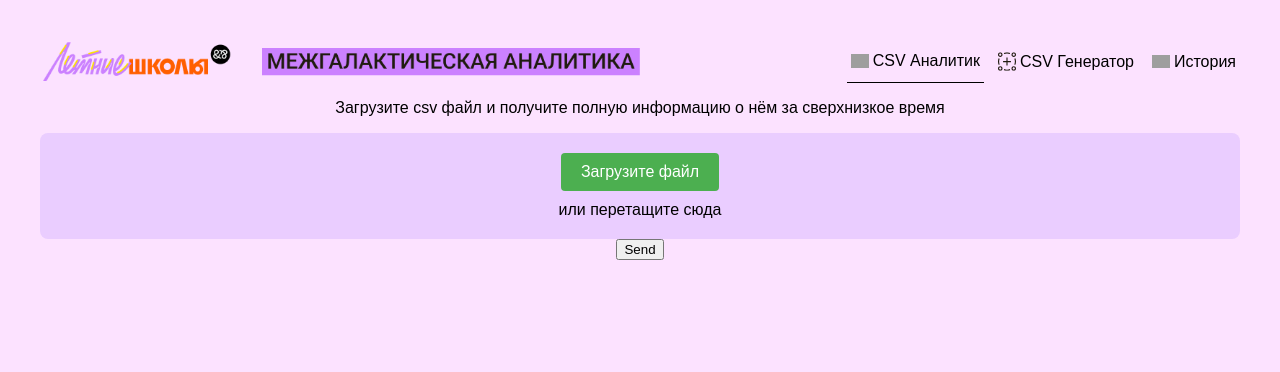
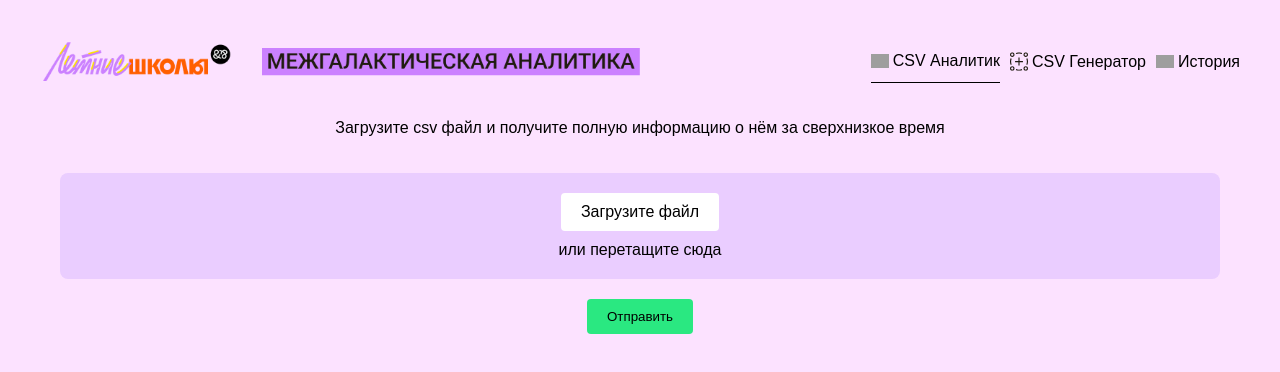
Before and after one commit to Luca324/Analytics-service, a React (Vite) app: page / in a window 1280 px wide. Shown: the top 372 px of the page. Built offline with nearby package versions, Linux system fonts and the light colour scheme; grey boxes are pictures that could not be loaded.

Commit message:
генерация

```diff
--- /dev/null
+++ b/src/components/DoneBlock/DoneBlock.jsx
@@ -0,0 +1,19 @@
+import classes from "./DoneBlock.module.css";
+import clear from "../../assets/clear.svg";
+
+function DoneBlock({ children, error, clearAction, color }) {
+  return (
+    <div className={classes.uploadedWrapper}>
+      <div className={`${classes.uploaded}
+      ${color === 'green' ? classes.green : classes.violet}
+      ${error ? classes.error : ""}`}>
+        {children}
+      </div>
+      <button className={classes.clear} onClick={() => clearAction()}>
+        <img src={clear} alt="Очистить" />
+      </button>
+    </div>
+  );
+}
+
+export default DoneBlock;
--- /dev/null
+++ b/src/components/DoneBlock/DoneBlock.module.css
@@ -0,0 +1,44 @@
+.uploaded {
+    border-radius: 8px;
+
+}
+
+.violet {
+    background-color: var(--bright-violet);
+
+}
+
+.green {
+    background-color: var(--light-green);
+
+}
+
+.uploaded {
+    border-radius: var(--small-radius);
+    padding: var(--btn-padding)
+}
+
+.error {
+    background-color: var(--red);
+    color: white;
+}
+
+.uploaded {
+    border-radius: 8px;
+}
+
+.clear {
+    border: none;
+    border-radius: var(--small-radius);
+    background-color: black;
+    display: flex;
+    align-items: center;
+    justify-content: center;
+}
+
+
+.uploadedWrapper {
+    display: flex;
+    height: 30px;
+    column-gap: 4px;
+}
--- a/src/components/FileUploadArea/FileUploadArea.jsx
+++ b/src/components/FileUploadArea/FileUploadArea.jsx
@@ -1,6 +1,6 @@
+import DoneBlock from "../DoneBlock/DoneBlock";
 import classes from "./FileUploadArea.module.css";
 import { useState, useRef } from "react";
-import clear from "../../assets/clear.svg";
 
 const FileUploadArea = (props) => {
   const {isUploaded, setIsUploaded, uploadedFile, setUploadedFile} = props
@@ -28,7 +28,8 @@ const FileUploadArea = (props) => {
   };
 
   const handleFileInputChange = (e) => {
-    setError(null);
+    // setError(null);
+    setError(true);
 
     try {
       if (e.target.files && e.target.files.length > 0) {
@@ -45,19 +46,9 @@ const FileUploadArea = (props) => {
     setUploadedFile(file);
   };
 
-  const handleDragEnter = (e) => {
-    e.preventDefault();
-    setIsDragging(true);
-  };
+  const handleDragEnter = (e) => {    setIsDragging(true);  };
 
-  const handleDragLeave = (e) => {
-    e.preventDefault();
-    setIsDragging(false);
-  };
-
-  const handleDragOver = (e) => {
-    e.preventDefault();
-  };
+  const handleDragLeave = (e) => {    setIsDragging(false);  };
 
   const handleButtonClick = () => {
     fileInputRef.current?.click();
@@ -79,7 +70,6 @@ const FileUploadArea = (props) => {
       `}
       onDragEnter={handleDragEnter}
       onDragLeave={handleDragLeave}
-      onDragOver={handleDragOver}
       onDrop={handleDrop}
     >
       <input
@@ -91,21 +81,10 @@ const FileUploadArea = (props) => {
         style={{ display: "none" }}
       />
 
-      {error && (
-        <div className={classes.error}>
-          {error}
-          <button onClick={() => setError(null)} className={classes.errorClose}>
-            ×
-          </button>
-        </div>
-      )}
       {isUploaded ? (
-        <div className={classes.uploadedWrapper}>
-          <div className={classes.uploaded}>{uploadedFile.name}</div>
-          <button className={classes.clear} onClick={clearFile}>
-            <img src={clear} alt="Очистить" />
-          </button>
-        </div>
+        <DoneBlock error clearAction={() => clearFile()} color="green">
+          {uploadedFile.name}
+        </DoneBlock>
       ) : (
         <button className={classes.uploadButton} onClick={handleButtonClick}>
           Загрузите файл
--- a/src/components/FileUploadArea/FileUploadArea.module.css
+++ b/src/components/FileUploadArea/FileUploadArea.module.css
@@ -1,24 +1,31 @@
 .uploadContainer {
-  padding: 20px;
+  width: 100%;
   display: flex;
   flex-direction: column;
   align-items: center;
   justify-content: center;
   background-color: #EACDFF;
   transition: all 0.3s ease;
+  padding: 20px 0;
 }
+
 .uploadContainer.error {
-    color: red;
-    border-color: red;
+  color: var(--red);
+  border-color: var(--red);
 
 }
+
 .uploadContainer.error .uploaded {
-    background-color: #d32f2f;
+  background-color: #d32f2f;
 }
-.uploadContainer, .uploadButton, .loading, .uploaded {
+
+.uploadContainer,
+.uploadButton,
+.loading,
+.uploaded {
   border-radius: 8px;
+}
 
-}
 .dragover {
   background-color: #D4FAE6;
 }
@@ -28,38 +35,22 @@
 }
 
 .uploadButton {
-  background-color: #4CAF50;
-  color: white;
-  padding: 10px 20px;
+  background-color: white;
+  padding: var(--btn-padding);
   border: none;
-  border-radius: 4px;
+  border-radius: var(--small-radius);
   cursor: pointer;
   font-size: 16px;
   margin-bottom: 10px;
 }
 
-.uploadButton:hover {
-  background-color: #45a049;
+.loading {
+  background-color: var(--bright-violet);
+  border-radius: var(--small-radius);
+  padding: var(--btn-padding);
+  width: 200px;
 }
 
-.uploadedWrapper {
-    display: flex;
-    height: 30px;
-    column-gap: 4px;
-}
-.loading, .uploaded {
-    background-color: #CB81FF;
-}
- .loading {
-    width: 200px;
-}
-
-.clear {
-    background-color: black;
-    display: flex;
-    align-items: center;
-    justify-content: center;
-}
 .error {
   color: #d32f2f;
 }
--- a/src/components/MyNavLink/MyNavLink.module.css
+++ b/src/components/MyNavLink/MyNavLink.module.css
@@ -1,6 +1,6 @@
 .btn {
     border: none;
-    padding: 4px;
+    padding: 0;
     display: flex;
     column-gap: 4px;
     text-decoration: none;
--- a/src/index.css
+++ b/src/index.css
@@ -1,3 +1,13 @@
+:root {
+  --light-green: #D4FAE6;
+  --bright-green: #2AE881;
+  --small-radius: 4px;
+  --btn-padding: 10px 20px;
+  --btn-active: #C0C0C0;
+  --bright-violet: #CB81FF;
+  --red: #FF5F00;
+}
+
 body {
 
   margin: 0;
--- a/src/pages/Generator/Generator.jsx
+++ b/src/pages/Generator/Generator.jsx
@@ -1,9 +1,59 @@
-import classes from './Generator.module.css'
+import classes from "./Generator.module.css";
+import { useState } from "react";
+import loading from "../../assets/loading.svg";
+import DoneBlock from "../../components/DoneBlock/DoneBlock";
 
 function Generator() {
-    return ( <div className={classes.Generator}>
-        Generator
-    </div> );
+  const [error, setError] = useState(false);
+  const [genState, setGenState] = useState("start");
+
+  function startGenerating() {
+    setGenState("processing");
+    setError(new Error('hiiiii errorrr'))
+    setTimeout(() => setGenState("done"), 2000);
+  }
+
+  function clearHandle() {
+    console.log('clearing')
+    setGenState("start");
+    setError(false)
+  }
+
+  return (
+    <div className={classes.Generator}>
+      <span>Сгенерируйте готовый csv-файл нажатием одной кнопки</span>
+      {error ? (
+        <>
+        <DoneBlock error={error} color="green" clearAction={clearHandle}>Ошибка</DoneBlock>
+        <span className={classes.error}>упс, не то...</span>
+        </>
+      )
+
+      : genState === "start" ? (
+        <button className={classes.start} onClick={() => startGenerating()}>
+          Начать генерацию
+        </button>
+      )
+
+      : genState === "processing" ? (
+        <>
+          <div className={classes.generating}>
+            <img src={loading} />
+          </div>
+          <span>идёт процесс генерации</span>
+        </>
+      )
+
+      : genState === "done" ? (
+        <>
+        <DoneBlock error={error} color="green" clearAction={clearHandle}>Done!</DoneBlock>
+        <span>файл сгенерирован!</span>
+        </>
+      ) : (
+        ""
+      )}
+    </div>
+  );
 }
 
 export default Generator;
--- a/src/pages/Generator/Generator.module.css
+++ b/src/pages/Generator/Generator.module.css
@@ -1,3 +1,32 @@
 .Generator {
+    padding: 20px;
+    text-align: center;
+    display: flex;
+    flex-direction: column;
+    align-items: center;
+    justify-content: center;
+    row-gap: 20px;
+}
 
+.start {
+    background-color: var(--bright-green);
+    border-radius: var(--small-radius);
+    padding: var(--btn-padding);
+    border: none;
 }
+
+.start:active {
+    background-color: var(--btn-active);
+}
+
+.generating {
+     background-color: var(--bright-violet);
+  border-radius: var(--small-radius);
+  width: 200px;
+  height: 35px;
+  text-align: center;
+}
+
+.generating img {
+    height: 100%;
+}
--- a/src/pages/Uploader/Uploader.jsx
+++ b/src/pages/Uploader/Uploader.jsx
@@ -14,7 +14,7 @@ function Uploader() {
         uploadedFile={uploadedFile}
         setUploadedFile={setUploadedFile}
         />
-        <button>Send</button>
+        <button className={classes.send}>Отправить</button>
     </div> );
 }
 
--- a/src/pages/Uploader/Uploader.module.css
+++ b/src/pages/Uploader/Uploader.module.css
@@ -1,3 +1,21 @@
 .Uploader {
-    text-align:center;
+    padding: 20px;
+    text-align: center;
+    display: flex;
+    flex-direction: column;
+    align-items: center;
+    justify-content: center;
+    row-gap: 20px;
 }
+
+
+.send {
+    background-color: var(--bright-green);
+    border-radius: var(--small-radius);
+    padding: var(--btn-padding);
+    border: none;
+}
+
+.send:active {
+    background-color: var(--btn-active);
+}
```
